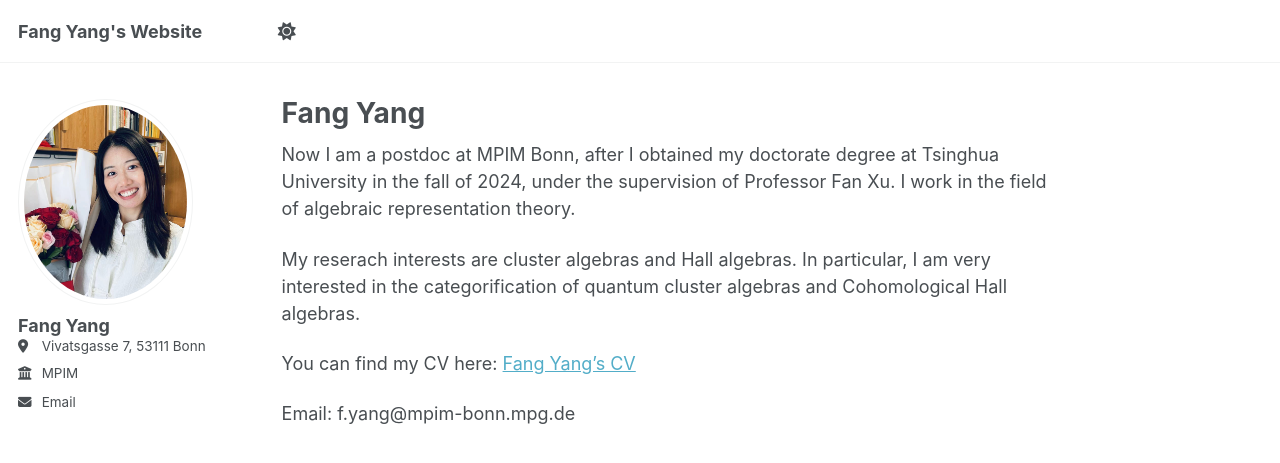
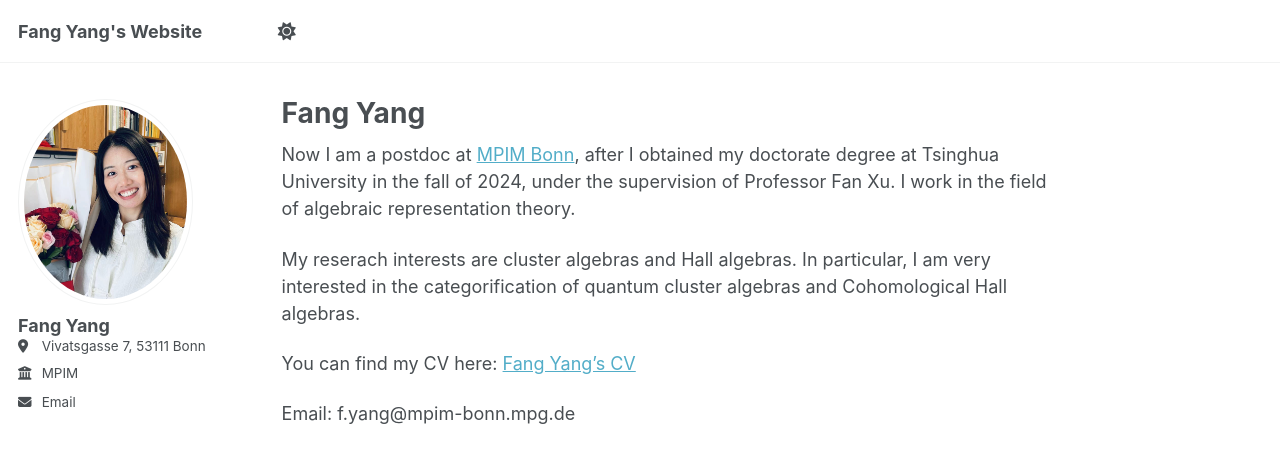
Before and after one commit to FangYang-math/FangYang-math.github.io, a Jekyll site: the page built from _pages/about.md, in a window 1280 px wide. Shown: the top 463 px of the page. Built offline with Jekyll 4.4.1, drawn with Linux system fonts in a browser that asks for light colours; part of the change alters nothing that is shown.

```diff
--- a/_pages/about.md
+++ b/_pages/about.md
@@ -7,7 +7,7 @@ redirect_from:
   - /about.html
 ---
 
-Now I am a postdoc at MPIM Bonn, after I obtained my doctorate degree at Tsinghua University in the fall of 2024, under the supervision of Professor Fan Xu. I work in the field of algebraic representation theory.
+Now I am a postdoc at [MPIM Bonn](https://www.mpim-bonn.mpg.de/de), after I obtained my doctorate degree at Tsinghua University in the fall of 2024, under the supervision of Professor Fan Xu. I work in the field of algebraic representation theory.
 
 My reserach interests are cluster algebras and Hall algebras. In particular, I am very interested in the categorification of quantum cluster algebras and Cohomological Hall algebras.
 
```
